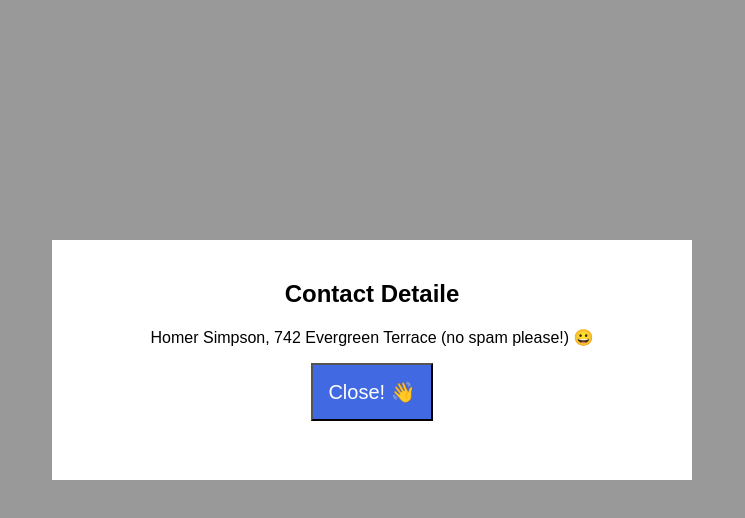
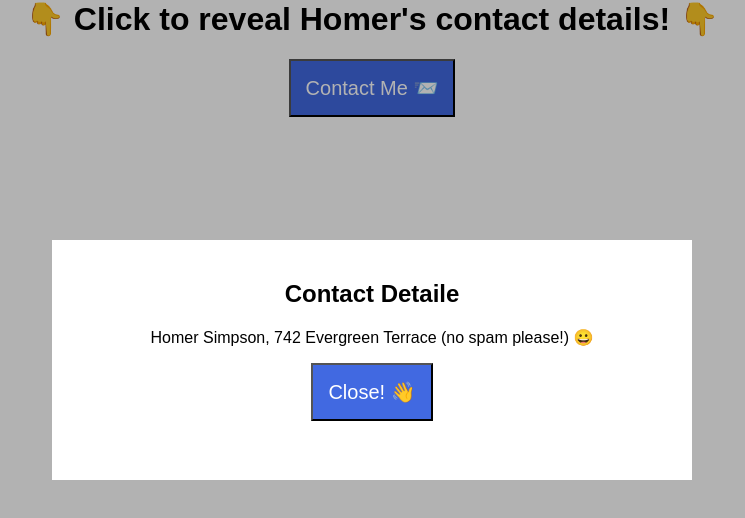
Before and after one commit to dghousi/build-a-modal, a plain HTML site: page index.html in a window 1280 px wide. Both pictures are taken after a click on the button "Contact Me 📨". Shown: the whole page, without its empty margins (268-1013 px from the left). Drawn offline with Linux system fonts and the light colour scheme.

Commit message:
Adding raba for background color

```diff
--- a/style.css
+++ b/style.css
@@ -58,5 +58,5 @@ html, body {
   left: 0;
   bottom: 0;
   right: 0;
-  background-color: #999;
+  background-color: rgba(0, 0, 0, 0.3);
 }
```
